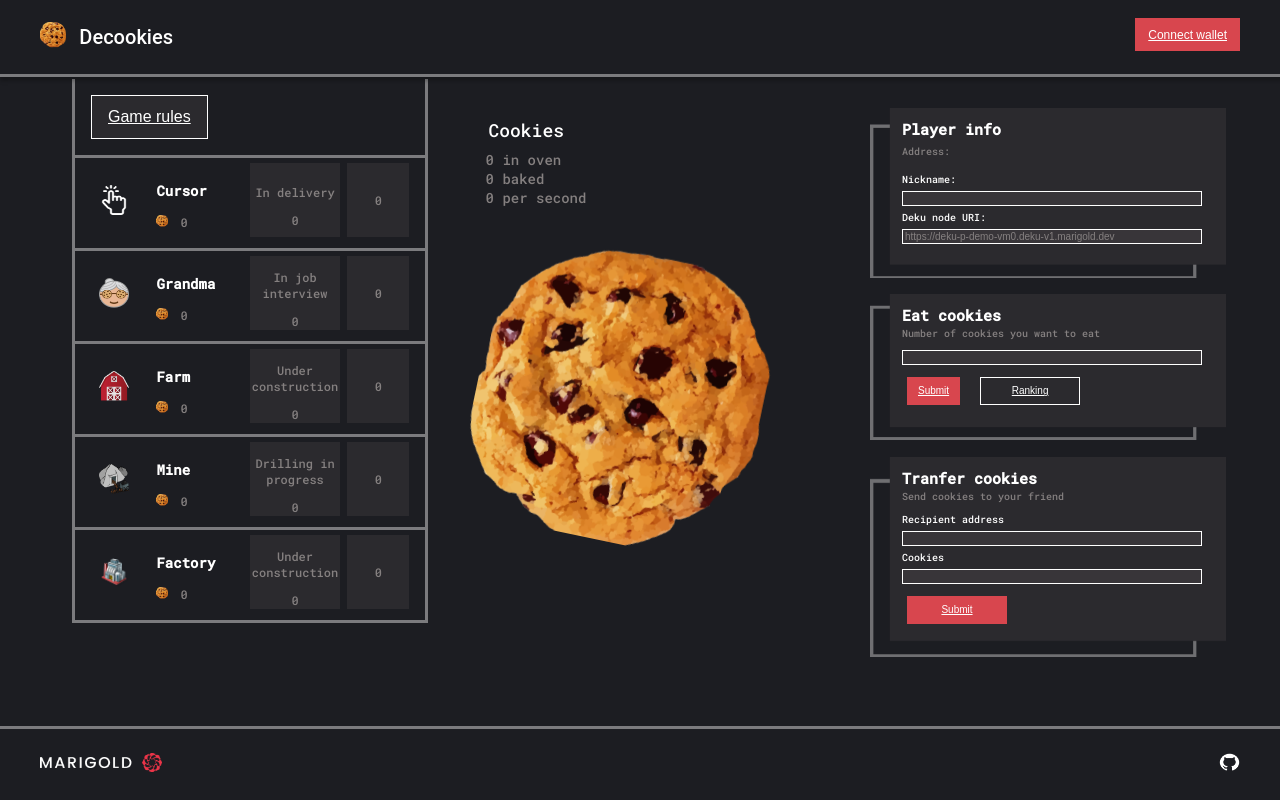
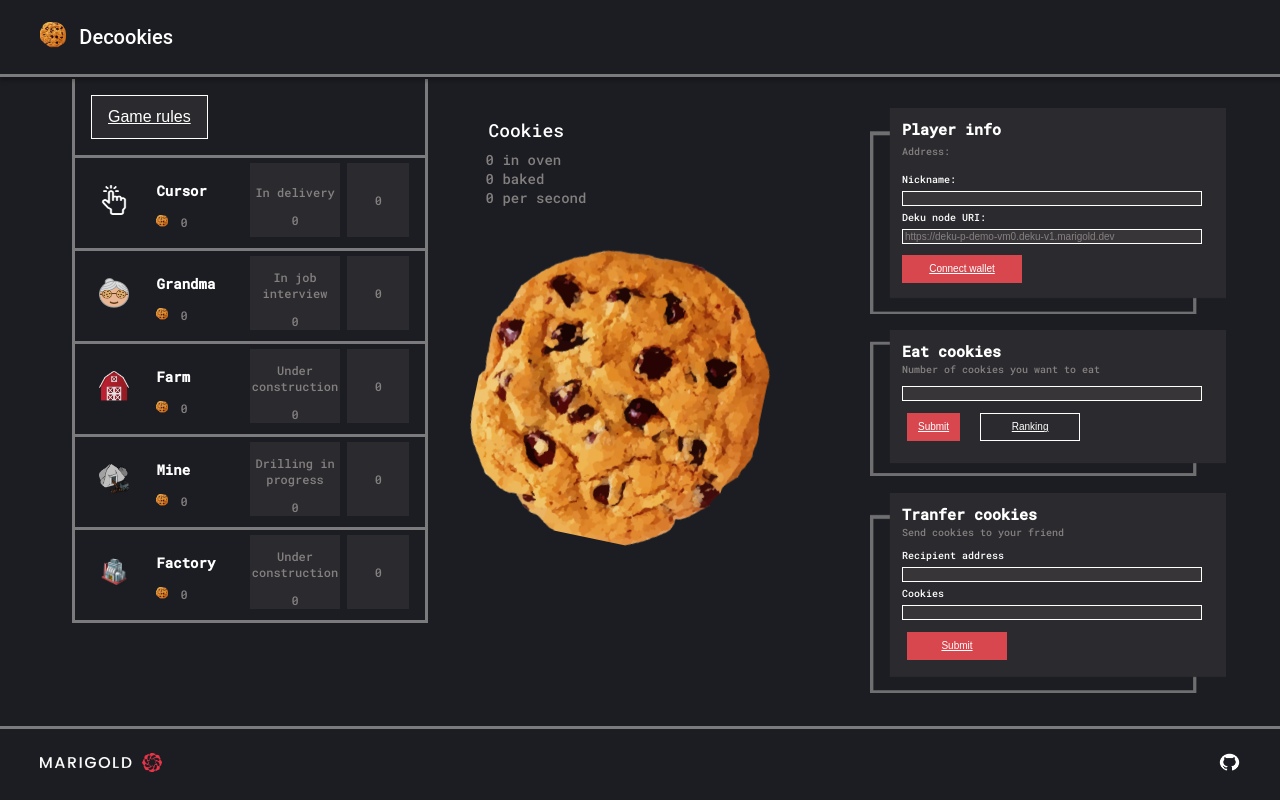
Before and after one commit to marigold-dev/decookies, a React app: page / in a window 1280 px wide. Shown: the top 800 px of the page. Built offline with nearby package versions, Linux system fonts and the light colour scheme.

Commit message:
change connect wallet button position

```diff
--- a/src/components/game/headerButton.ts
+++ b/src/components/game/headerButton.ts
@@ -14,17 +14,7 @@ const HeaderButton = styled.div`
             height:30px;
             }
         }
-        button {
-            &.desktopButton {
-            display:block;
-            font-size:12px;
-        }
-}
     }
-
-.desktopButton {
-    display:none;
-}
 .mobileButton {
     display:block;
     background: none;
--- a/src/components/game/item.ts
+++ b/src/components/game/item.ts
@@ -9,7 +9,12 @@ const Item = styled.div`
   margin: 0.5em 0;
   background-repeat: no-repeat;
   &.playerInfo {
-    height: 170px;
+    background-size: 79% 110%;
+    height: 206px;
+    button {
+      margin-top:6px;
+      max-width: 40%;
+    }
   }
   &.eatCookies {
     height: 147px;
@@ -26,6 +31,9 @@ const Item = styled.div`
     height: inherit;
     div {
       margin: 0.5em 2em 0.5em 2em;
+    }
+    button {
+      margin: 10px 0;
     }
   }
   &.modal-item {
--- a/src/pages/game.tsx
+++ b/src/pages/game.tsx
@@ -272,9 +272,6 @@ export const Game = () => {
     <>
       <ToastContainer />
       <HeaderButton>
-        <Button className="desktopButton" onClick={handleBeaconConnection}>
-          Connect wallet
-        </Button>
         <a href="#menu-modal">
           <button className="mobileButton">
             <img src={menu} alt="menu" />
@@ -522,7 +519,6 @@ export const Game = () => {
           <Line />
           <Item className="player-info">
             <div>
-              <Button onClick={handleBeaconConnection}>Connect wallet</Button>
               <h2>Player info</h2>
               <label
                 hidden={!latestState.current.publicAddress}
@@ -542,6 +538,7 @@ export const Game = () => {
                 ref={nodeUriRef}
                 defaultValue={getRandomBetaNode()}
               />
+               <Button onClick={handleBeaconConnection}>Connect wallet </Button>
             </div>
           </Item>
         </section>
@@ -582,6 +579,7 @@ export const Game = () => {
                 ref={nodeUriRef}
                 defaultValue={getRandomBetaNode()}
               />
+              <Button onClick={handleBeaconConnection}>Connect wallet</Button>
             </div>
           </Item>
           <Item className="eatCookies">
```
